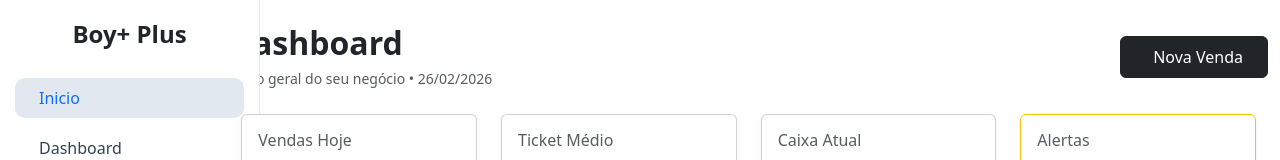
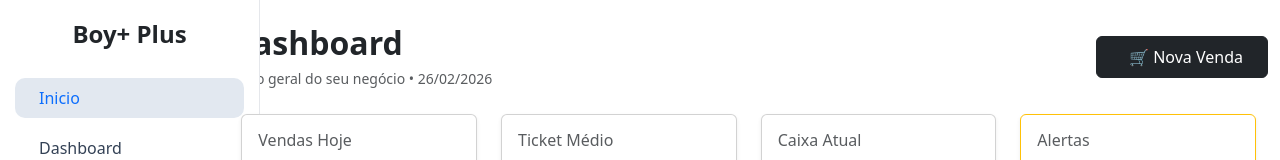
Before and after one commit to matheuskapp/pi-loja, a Next.js app: page /vendas2 in a window 1280 px wide. Shown: the top 160 px of the page. Built offline with nearby package versions, Linux system fonts and the light colour scheme.

Commit message:
Update page.js

```diff
--- a/app/vendas2/page.js
+++ b/app/vendas2/page.js
@@ -34,7 +34,7 @@ export default function Vendas() {
 
             <button className="btn btn-dark d-flex align-items-center gap-2 px-4 py-2">
               <i className="bi bi-cart3"></i>
-              Nova Venda
+            🛒 Nova Venda
             </button>
 
           </div>
```
